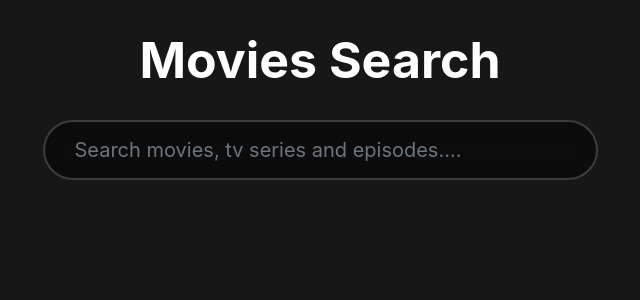
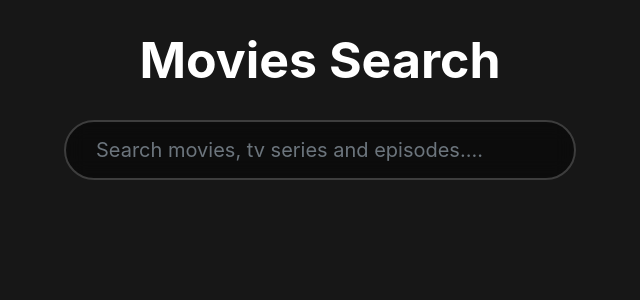
Before and after one commit to taimursaeed/quick-flick, a React (Create React App) app: page / in a window 1280 px wide. Shown: the top 300 px of the page, without its empty margins (320-960 px from the left). Built offline with nearby package versions, Linux system fonts and the light colour scheme; the HTML template or start-up script is replaced by a standard one.

Commit message:
fix sticky search and better back button placement

```diff
--- a/src/App.scss
+++ b/src/App.scss
@@ -18,30 +18,35 @@ body {
   img {
     height: 7rem;
   }
+  a:hover {
+    text-decoration: none;
+  }
 }
 h1 {
   font-weight: 700;
   color: var(--brand);
   margin: 0;
 }
-header {
-  a:hover {
-    text-decoration: none;
-  }
-}
+
 .search {
   position: sticky;
   top: 20px;
   z-index: 1;
-  width: 50%;
+  width: 40%;
   margin: auto;
   display: flex;
   align-items: center;
-
-  svg {
-    width: 2rem;
-    margin-right: 0.5rem;
-    fill: white;
+  .btn {
+    position: absolute;
+    top: 50%;
+    left: 1rem;
+    transform: translateY(-50%);
+    z-index: 1;
+    .btn-back {
+      width: 1.5rem;
+      margin-right: 0.5rem;
+      fill: white;
+    }
   }
   img {
     position: absolute;
@@ -66,6 +71,9 @@ header {
       color: var(--brand);
       border-color: #3d3d3d;
       box-shadow: none;
+    }
+    &.has-back {
+      padding-left: 3.25rem;
     }
   }
 }
--- a/src/components/header.js
+++ b/src/components/header.js
@@ -3,8 +3,7 @@ import { Link } from "react-router-dom";
 import SearchBar from "./searchBar";
 export default function Header(props) {
   return (
-    <div className="container">
-      <header>
+    <>
       <div className="logo my-4 text-center ">
         {/* <img src={Logo} alt="Logo" /> */}
         <Link to="/">
@@ -12,7 +11,6 @@ export default function Header(props) {
         </Link>
       </div>
       <SearchBar {...props} />
-      </header>
-    </div>
+    </>
   );
 }
--- a/src/components/searchBar.js
+++ b/src/components/searchBar.js
@@ -5,14 +5,14 @@ export default function SearchBar(props) {
   let history = useHistory();
   let location = useLocation();
   const pathName = history.location.pathname;
-
+  const searchPage = pathName === "/";
   useEffect(() => {
     console.log(history.location.pathname);
   }, [location]);
 
   return (
     <div className="search mb-4">
-      {pathName !== "/" && (
+      {!searchPage && (
         <button
           className="btn p-0"
           onClick={() => {
@@ -34,7 +34,7 @@ export default function SearchBar(props) {
         </button>
       )}
       <input
-        className="form-control"
+        className={"form-control " + (!searchPage ? "has-back" : "")}
         type="text"
         placeholder="Search movies, tv series and episodes...."
         onChange={props.onChange}
```
Lines whose indentation alone changed are shown as unchanged.
